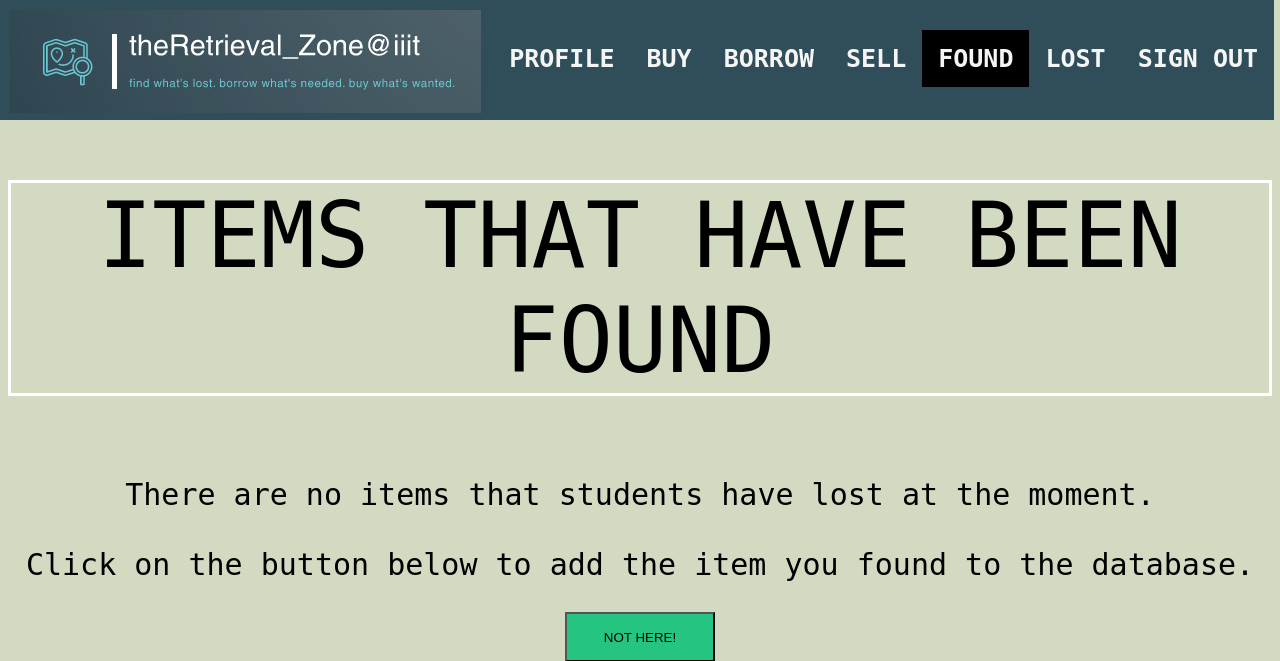
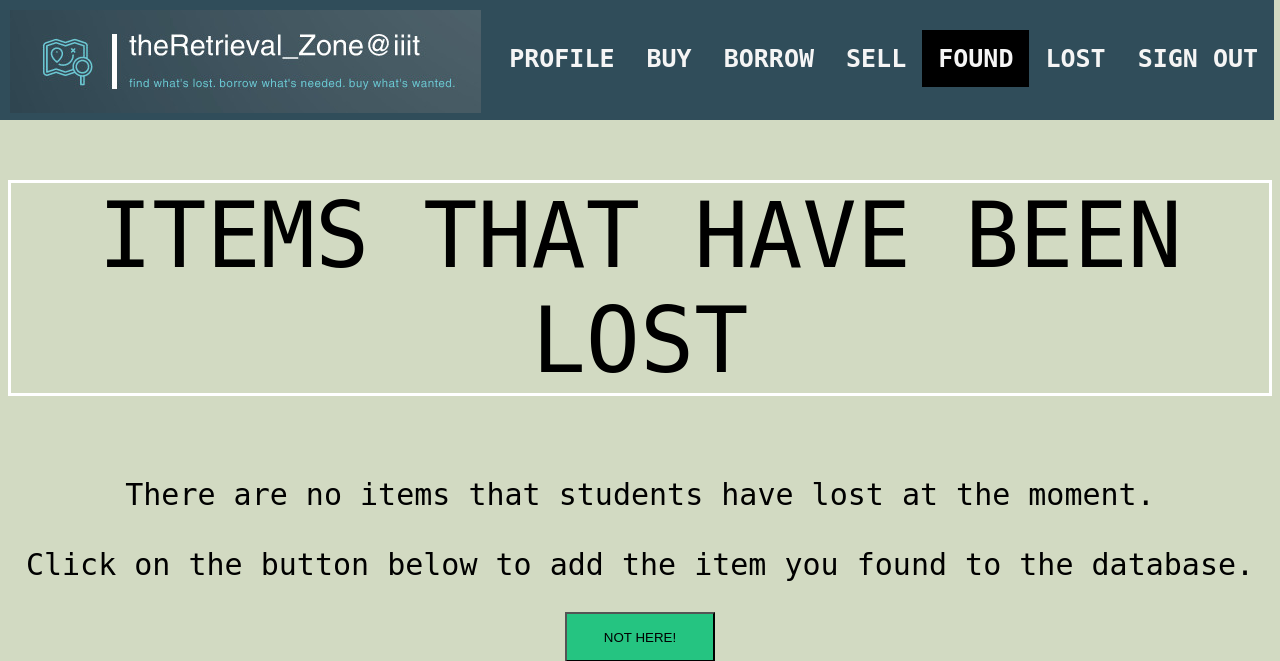
Before and after one commit to hemanth-sunkireddy/ISS_Hackhaton, a Flask app: page /foundView.html in a window 1280 px wide. Shown: the top 661 px of the page. Run offline with Flask 3, Linux system fonts and the light colour scheme; data that the repository does not hold is empty.

Commit message:
Update foundView.html

```diff
--- a/templates/foundView.html
+++ b/templates/foundView.html
@@ -77,7 +77,7 @@
 
 
 			</ul>
-    <h1>Items That Have Been Found</h1>
+	  <h1>Items That Have Been Lost</h1>
 	  {% if rows %}
 	  <table class="playlist">
 		<thead>
```
Lines whose indentation alone changed are shown as unchanged.
